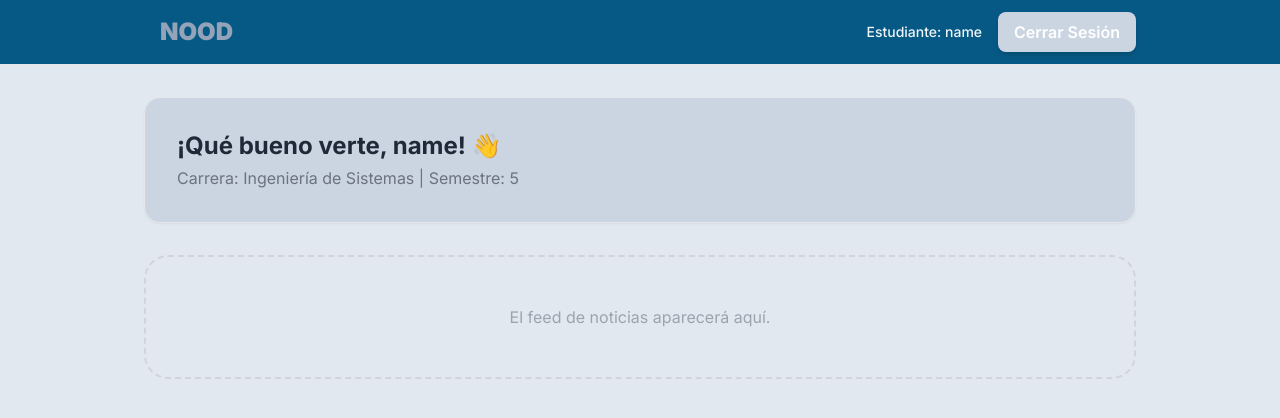
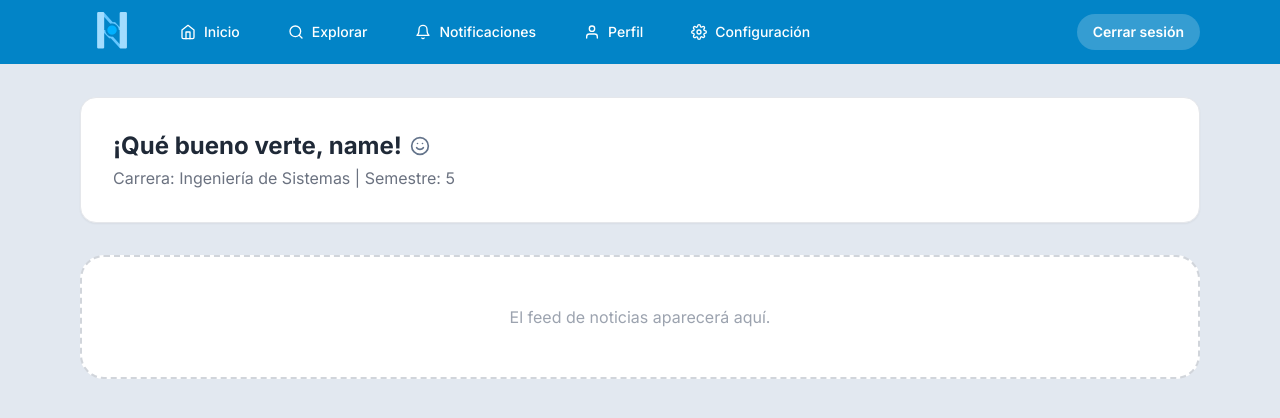
Before and after one commit to Andres-debug/Social-Media-PB-Front, a React (Vite) app: page / in a window 1280 px wide. Both pictures are taken after typing "name@example.com", "Sample123" into the empty fields and a click on the button "Ingresar". Shown: the top 418 px of the page. Built offline with nearby package versions, Linux system fonts and the light colour scheme.

Commit message:
Daniimazo--issue2-feature/componentes-globales-navbar

```diff
--- a/package.json
+++ b/package.json
@@ -13,6 +13,7 @@
     "@tailwindcss/vite": "^4.2.1",
     "react": "^19.2.0",
     "react-dom": "^19.2.0",
+    "react-icons": "^5.6.0",
     "react-router-dom": "^7.13.1",
     "zustand": "^5.0.11"
   },
--- a/src/layout/Navbar.tsx
+++ b/src/layout/Navbar.tsx
@@ -1,9 +1,12 @@
+import { useState } from 'react';
+import { useNavigate } from 'react-router-dom';
 import { useUserStore } from '../context/useUserStore';
-import { useNavigate } from 'react-router-dom';
-import { Button } from '../layout/iu/Button';
+import { FiHome, FiSearch, FiBell, FiUser, FiSettings } from 'react-icons/fi';
+import NoodLogo from '../assets/logo-nodd.png';
 
 export const Navbar = () => {
-  const { user, logout } = useUserStore();
+  const [isSettingsOpen, setIsSettingsOpen] = useState(false);
+  const logout = useUserStore((state) => state.logout);
   const navigate = useNavigate();
 
   const handleLogout = () => {
@@ -11,19 +14,105 @@ export const Navbar = () => {
     navigate('/');
   };
 
+  const toggleSettings = () => setIsSettingsOpen((current) => !current);
+
   return (
-    <nav className="bg-sky-900 border-b sticky top-0 z-50">
-      <div className="max-w-5xl mx-auto px-4 h-16 flex items-center justify-between">
-        <span className="text-2xl font-black text-sky-300 p-4">NOOD</span>
-        <div className="flex items-center gap-4">
-          <span className="text-sm font-medium text-sky-50 hidden sm:block">
-            Estudiante: {user?.name}
-          </span>
-          <Button onClick={handleLogout} className="text-black bg-sky-200">
-            Cerrar Sesión
-          </Button>
+    <nav className="bg-sky-700 border-b sticky top-0 left-0 right-0 z-50">
+      <div className="max-w-6xl mx-auto px-4 h-12 md:h-16 relative">
+        <div className="absolute inset-0 flex items-center justify-between px-4 pointer-events-none md:hidden">
+          <span className="text-lg font-bold uppercase tracking-widest text-white">NOOD</span>
+          <img src={NoodLogo} alt="Nood logo" className="h-10 w-auto" />
+        </div>
+
+        <div className="relative z-10 flex items-center justify-between h-12 md:h-16 w-full">
+          <div className="hidden md:flex items-center gap-6 flex-1">
+            <img src={NoodLogo} alt="Logo" className="h-16 w-16 object-contain" />
+
+            <button className="rounded-full px-3 py-2 text-sm font-medium text-white hover:bg-sky-500/80 flex items-center gap-2">
+              <FiHome className="h-4 w-4" />
+              <span>Inicio</span>
+            </button>
+            <button className="rounded-full px-3 py-2 text-sm font-medium text-white hover:bg-sky-500/80 flex items-center gap-2">
+              <FiSearch className="h-4 w-4" />
+              <span>Explorar</span>
+            </button>
+            <button className="rounded-full px-3 py-2 text-sm font-medium text-white hover:bg-sky-500/80 flex items-center gap-2">
+              <FiBell className="h-4 w-4" />
+              <span>Notificaciones</span>
+            </button>
+            <button className="rounded-full px-3 py-2 text-sm font-medium text-white hover:bg-sky-500/80 flex items-center gap-2">
+              <FiUser className="h-4 w-4" />
+              <span>Perfil</span>
+            </button>
+            <button className="rounded-full px-3 py-2 text-sm font-medium text-white hover:bg-sky-500/80 flex items-center gap-2">
+              <FiSettings className="h-4 w-4" />
+              <span>Configuración</span>
+            </button>
+          </div>
+
+          <button
+            onClick={handleLogout}
+            className="hidden md:inline-flex ml-auto rounded-full bg-white/20 px-4 py-2 text-sm font-semibold text-white hover:bg-white/30"
+          >
+            Cerrar sesión
+          </button>
         </div>
       </div>
+
+      <div className="fixed bottom-0 left-0 right-0 z-50 md:hidden border-t border-sky-600 bg-sky-700">
+        <div className="mx-auto flex max-w-lg items-center justify-between px-2 py-1">
+          <button
+            type="button"
+            className="flex h-10 w-10 items-center justify-center rounded-full bg-sky-500 text-white"
+            aria-label="Inicio"
+          >
+            <FiHome className="h-5 w-5" />
+          </button>
+          <button
+            type="button"
+            className="flex h-10 w-10 items-center justify-center rounded-full bg-sky-600 text-white"
+            aria-label="Explorar"
+          >
+            <FiSearch className="h-4 w-4" />
+          </button>
+          <button
+            type="button"
+            className="flex h-10 w-10 items-center justify-center rounded-full bg-sky-600 text-white"
+            aria-label="Notificaciones"
+          >
+            <FiBell className="h-4 w-4" />
+          </button>
+          <button
+            type="button"
+            className="flex h-10 w-10 items-center justify-center rounded-full bg-sky-600 text-white"
+            aria-label="Perfil"
+          >
+            <FiUser className="h-4 w-4" />
+          </button>
+          <button
+            type="button"
+            onClick={toggleSettings}
+            className="flex h-10 w-10 items-center justify-center rounded-full bg-sky-600 text-white"
+            aria-label="Configuración"
+            aria-expanded={isSettingsOpen}
+          >
+            <FiSettings className="h-4 w-4" />
+          </button>
+        </div>
+      </div>
+
+      {isSettingsOpen && (
+        <div className="fixed bottom-14 left-0 right-0 z-40 md:hidden px-4 pb-2">
+          <div className="mx-auto max-w-md rounded-2xl border border-sky-600 bg-sky-700/95 p-3 shadow-xl">
+            <button
+              onClick={handleLogout}
+              className="w-full rounded-full bg-white/20 px-4 py-2 text-sm font-semibold text-white hover:bg-white/30"
+            >
+              Cerrar sesión
+            </button>
+          </div>
+        </div>
+      )}
     </nav>
   );
 };
--- a/src/pages/Home/Home.tsx
+++ b/src/pages/Home/Home.tsx
@@ -1,25 +1,25 @@
 import { useUserStore } from '../../context/useUserStore';
 import { Navbar } from '../../layout/Navbar';
+import { FiSmile } from 'react-icons/fi';
 
 const Home = () => {
   const user = useUserStore((state) => state.user);
 
   return (
-    <div className="min-h-screen bg-sky-100">
-      <Navbar /> {}
+    <div className="min-h-screen bg-sky-100 pb-24 md:pb-0">
+      <Navbar />
 
-      <main className="max-w-5xl mx-auto px-4 py-8">
-        <div className="bg-sky-200 p-8 rounded-2xl shadow-sm border border-gray-200">
-          <h2 className="text-2xl font-bold text-gray-800">
-            ¡Qué bueno verte, {user?.name}! 👋
+      <main className="max-w-6xl mx-auto px-4 py-8">
+        <div className="bg-white p-8 rounded-2xl shadow-sm border border-gray-200">
+          <h2 className="text-2xl font-bold text-gray-800 flex items-center gap-2">
+            ¡Qué bueno verte, {user?.name}!
+            <FiSmile className="h-5 w-5 text-sky-400" />
           </h2>
           <p className="text-gray-500 mt-1">
             Carrera: {user?.career} | Semestre: {user?.semester}
           </p>
         </div>
-
-        {}
-        <div className="mt-8 p-12 border-2 border-dashed border-gray-300 rounded-3xl text-center">
+        <div className="mt-8 p-12 border-2 border-dashed border-gray-300 rounded-3xl text-center bg-white">
           <p className="text-gray-400">El feed de noticias aparecerá aquí.</p>
         </div>
       </main>
```
Also changed, not shown: src/assets/logo-nodd.png (added), 1 other file (tests, documents, lock files or other folders).
